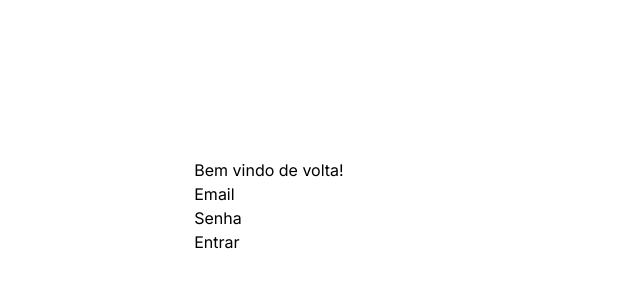
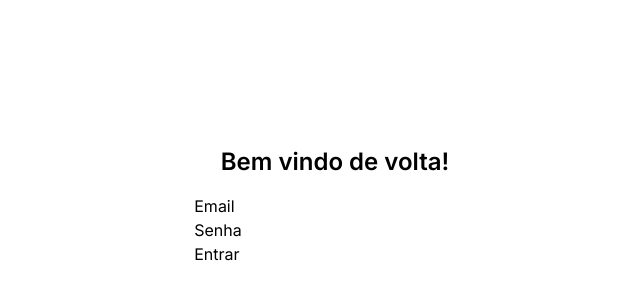
Before and after one commit to Fabrioco/SnapCart, a Next.js app in the folder client/: page /auth/login in a window 1280 px wide. Shown: the part 194-494 px from the top of the page, without its empty margins (305-945 px from the left). Built offline with nearby package versions, Linux system fonts and the light colour scheme.

Commit message:
feat(loginPage): criei a estilização da pagina

```diff
--- a/client/src/app/auth/login/page.tsx
+++ b/client/src/app/auth/login/page.tsx
@@ -2,8 +2,8 @@ import { LoginForm } from "@/ui/auth/login/form";
 
 export default function LoginPage() {
   return (
-    <main>
-      <h1>Bem vindo de volta!</h1>
+    <main className="flex flex-col gap-4 w-full h-full items-center justify-center">
+      <h1 className="text-2xl font-semibold">Bem vindo de volta!</h1>
       <LoginForm />
     </main>
   );
```
